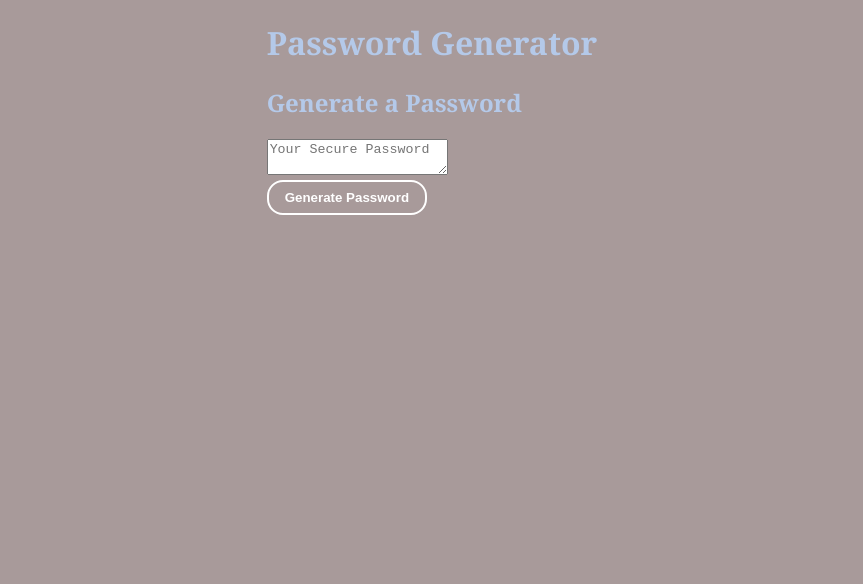
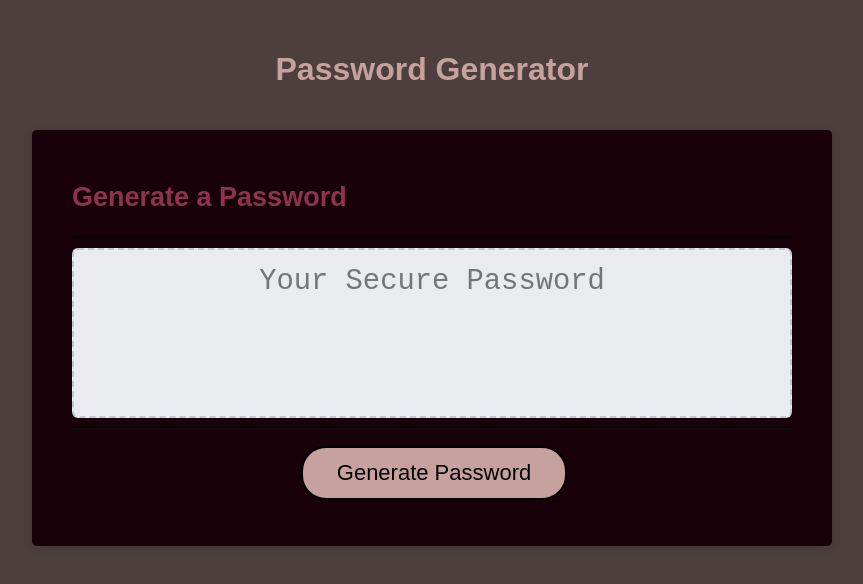
Before and after one commit to SuM949/suma-password-generator, a plain HTML site: page index.html in a window 1280 px wide. Shown: the whole page, without its empty margins (208-1071 px from the left). Drawn offline with Linux system fonts and the light colour scheme; files that its build step writes are made by us from their sources.

Commit message:
hadthewronghtmlchnageittothecorrectoneandthecss

```diff
--- a/css/style.css
+++ b/css/style.css
@@ -1,73 +1,143 @@
-body {
-    background-color: rgb(168, 154, 154);
-    color: rgb(180, 201, 233);
-    margin: 0;
-    display: flex;
-    justify-content: center;
-    align-items: center;
-    font-family: Georgia, 'Times New Roman', Times, serif;
-
+*,
+*::before,
+*::after {
+  box-sizing: border-box;
 }
 
-.container {
-    background-color: rgb(81, 114, 129);
-    padding: 3rem;
-    border-radius: 1rem;
-    border: 2px solid black;
-    display: flex;
-    justify-content: center;
-    align-items: center;
-    flex-direction: column;
+html,
+body,
+.wrapper {
+  height: 100%;
+  margin: 0;
+  padding: 0;
 }
-.form {
-    display: grid;
-    grid-template-columns: auto auto;
-    row-gap: 1rem;
-    column-gap: 3rem;
-    justify-content: center;
-    align-items: center;
+
+body {
+  font-family: sans-serif;
+  background-color: #4e3f3f;
 }
- .title {
-    margin: 0;
-    text-align: center;
- }
- label {
-      font-weight: bold;
 
- }
+.wrapper {
+  padding-top: 30px;
+  padding-left: 20px;
+  padding-right: 20px;
+}
 
- .character-amount-container {
-     display: flex;
-     align-items: center ;
- }
- .number-input {
-     width: 2rem;
- }
- .password-display {
-     background-color: white;
-     color: black;
-     padding: 1rem;
-     border:1px solid gray;
-     height: 2rem;
-     width: 350px;
-     display: flex;
-     justify-content: center;
-     align-items: center;
-     word-break: break-all;
-     border-radius: .5rem;
+header {
+  text-align: center;
+  padding: 20px;
+  padding-top: 0px;
+  color: hsl(4, 27%, 70%);
+}
 
- }
- .btn {
-   grid-column: span 2;
-   background-color: transparent;
-   border: 2px solid white;
-   color: white;
-   padding: .5rem 1rem ;
-   font-weight: bold;
-   cursor: pointer;
-   border-radius: 1rem;
- }
+.card {
+  background-color: hsl(340, 91%, 5%);
+  border-radius: 5px;
+  border-width: 1px;
+  box-shadow: rgba(0, 0, 0, 0.15) 0px 2px 8px 0px;
+  color: hsl(342, 47%, 38%);
+  font-size: 18px;
+  margin: 0 auto;
+  max-width: 800px;
+  padding: 30px 40px;
+}
 
- .btn:hover{
-     background-color: rgb(206, 188, 188);
- }
+.card-header::after {
+  content: " ";
+  display: block;
+  width: 100%;
+  background: #000000;
+  height: 2px;
+}
+
+.card-body {
+  min-height: 100px;
+}
+
+.card-footer {
+  text-align: center;
+}
+
+.card-footer::before {
+  content: " ";
+  display: block;
+  width: 100%;
+  background: #0d0d0e;
+  height: 2px;
+}
+
+.card-footer::after {
+  content: " ";
+  display: block;
+  clear: both;
+}
+
+.btn {
+  border: 2px solid rgb(0, 0, 0);
+  background-color: hsl(4, 27%, 70%);
+  border-radius: 25px;
+  box-shadow: rgba(0, 0, 0, 0.1) 0px 1px 6px 0px rgba(0, 0, 0, 0.2) 0px 1px 1px
+    0px;
+  color: hsl(0, 0%, 0%);
+  display: inline-block;
+  font-size: 22px;
+  line-height: 22px;
+  margin: 16px 16px 16px 20px;
+  padding: 14px 34px;
+  text-align: center;
+  cursor: pointer;
+}
+
+.btn:focus {
+box-shadow: 1px 1px rgb(68, 61, 48);
+}
+button {
+  cursor: default;
+  background: #547397;
+}
+
+.float-right {
+  float: right;
+}
+
+#password {
+ font-family: monospace;
+ color: rgb(0, 7, 5);
+ background-color:rgb(232, 236, 238) ;
+ webkit-appearance: none;
+  webkit-appearance: none;
+  appearance: none;
+  border: none;
+  display: block;
+  width: 100%;
+  padding-top: 15px;
+  padding-left: 15px;
+  padding-right: 15px;
+  padding-bottom: 85px;
+  font-size: 1.8rem;
+  text-align: center;
+  margin-top: 10px;
+  margin-bottom: 10px;
+  border: 2px dashed #c0c7cf;
+  border-radius: 6px;
+  resize: none;
+  overflow: hidden;
+}
+
+@media (max-width: 690px) {
+  .btn {
+    font-size: 1rem;
+    margin: 16px 0px 0px 0px;
+    padding: 10px 15px;
+  }
+
+  #password {
+    font-size: 1rem;
+  }
+}
+
+@media (max-width: 500px) {
+  .btn {
+    font-size: 0.8rem;
+  }
+}
--- a/index.html
+++ b/index.html
@@ -5,7 +5,7 @@
     <meta name="viewport" content="width=device-width, initial-scale=1.0" />
     <meta http-equiv="X-UA-Compatible" content="ie=edge" />
     <title>Password Generator</title>
-    <link rel="stylesheet" href="style.css" />
+    <link rel="stylesheet" href="css/style.css" />
   </head>
   <body>
     <main class="wrapper">
```
Also changed, not shown: Assets/03-javascript-homework-demo.png (added), Assets/suma.pg.png (renamed from suma.pg.png).
